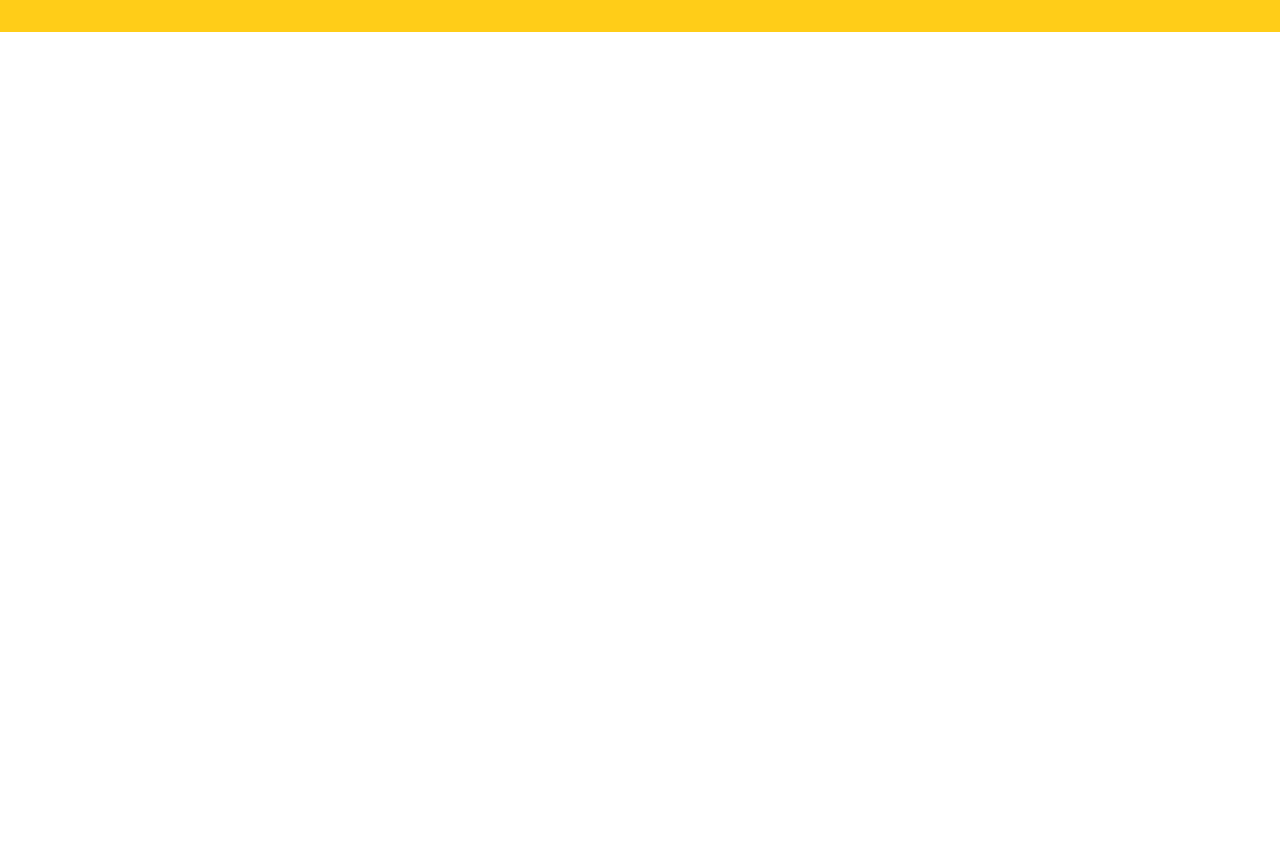
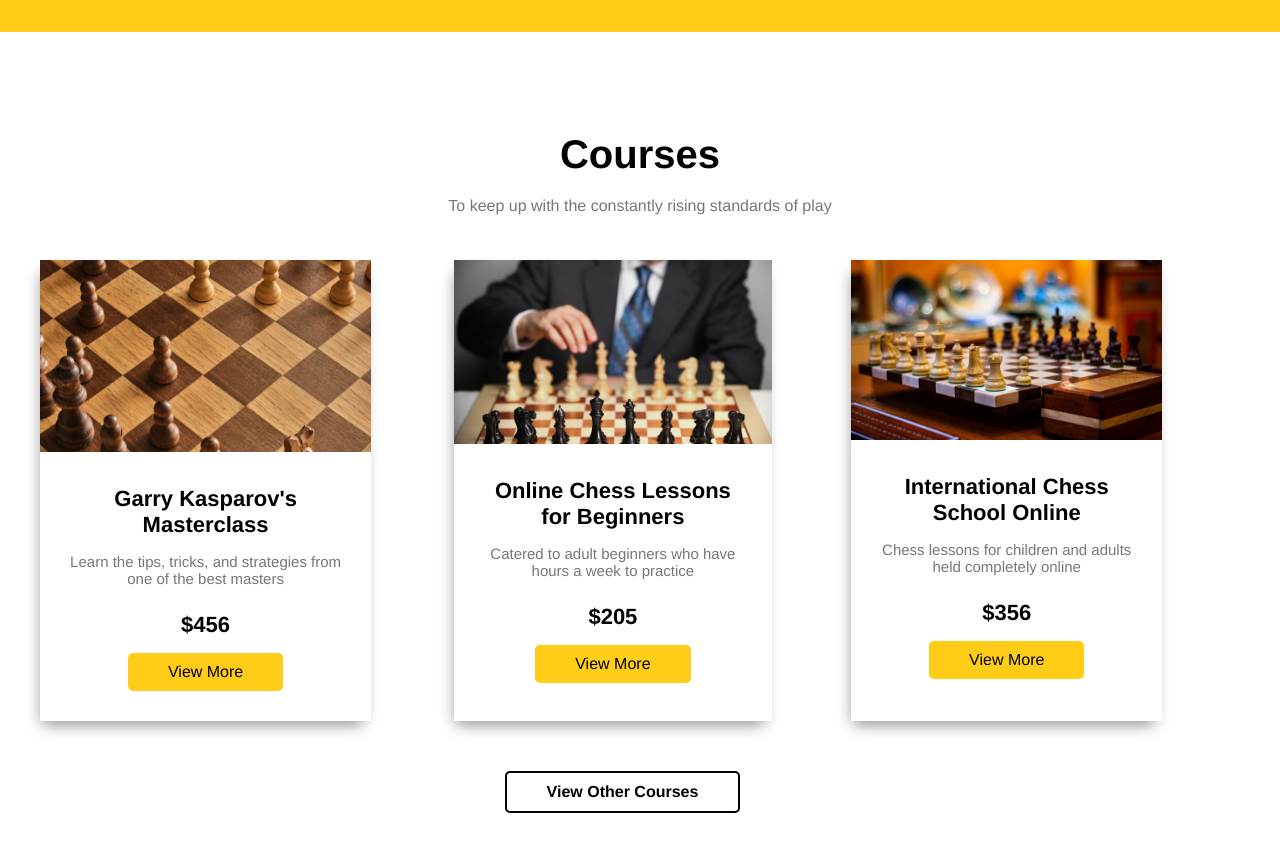
Before and after one commit to ChmielewskiGianpiero/proj-html-vuejs, a Vue app: page / in a window 1280 px wide. Shown: the part 1880-2732 px from the top of the page. Before the commit the page ends 1912 px from the top, so only its background shows below. Built offline with nearby package versions, Linux system fonts and the light colour scheme.

Commit message:
ADD - app-section-cards

```diff
--- a/src/components/AppMain.vue
+++ b/src/components/AppMain.vue
@@ -1,11 +1,12 @@
 <script>
 import AppSectionServices from './AppSectionServices.vue';
 import AppSectionPhoto from './AppSectionPhoto.vue';
+import AppSectionCards from './AppSectionCards.vue';
 import { store } from '../store';
 
 export default  {
   components:{
-    AppSectionServices,AppSectionPhoto
+    AppSectionServices,AppSectionPhoto,AppSectionCards
   },
   data (){
       return {
@@ -24,6 +25,7 @@
 <template>
     <AppSectionServices :item="store.educationCard"/>
     <AppSectionPhoto :item="store.gallery"/>
+    <AppSectionCards :item="store.cards"/>
 
 
 </template>
--- /dev/null
+++ b/src/components/AppSectionCards.vue
@@ -0,0 +1,127 @@
+<script>
+
+export default  {
+    props: {
+      item: {
+          type: Object,
+          required: true
+      }
+  },
+  data (){
+      return {
+
+    }
+  },
+  methods:{
+
+  },
+  created (){
+
+  }
+}
+</script>
+
+<template>
+    <div class="container-md">
+        <div class="title-cards">
+            <h3>Courses</h3>
+            <p>To keep up with the constantly rising standards of play</p>
+        </div>
+        <div class="row">
+            <div class="col" v-for="(card,i) in item" :key="i">
+                <div class="card">
+                    <div class="card-header">
+                        <img class="card-img" :src="card.srcPath" alt="">
+                    </div>
+                    <div class="card-body">
+                        <h4 class="card-title"> {{ card.title }} </h4>
+                        <p class="card-text"> {{ card.text }} </p>
+                        <div class="price"> {{ card.price }} </div>
+                        <div class="btn-card">
+                            <a class="btn" href="#">View More</a>
+                        </div>
+                    </div>
+                </div>
+            </div>
+        </div>
+        <div class="btn-section">
+            <a  href="#">View Other Courses</a>
+        </div>
+
+    </div>
+</template>
+
+<style lang="scss" scoped>
+@use '../styles/partials/variables' as *;
+
+
+.btn-section{
+    color: $dark;
+    display: flex;
+    justify-content: center;
+    padding: 50px 35px 65px 0px;
+
+    a {
+        padding: 10px 40px;
+        border-radius: 5px;
+        font-weight: bold;
+        border: 2px solid $dark;
+    }
+}
+
+.card-title, .price{
+    font-size: 22px;
+    font-weight: bold;
+}
+
+.card-text {
+    font-size: 15px;
+    margin-bottom: 10px;
+    color: $light_grey;
+}
+
+.title-cards{
+    text-align: center;
+    padding-top: 100px;
+
+    h3{
+        font-size: 40px;
+        margin-bottom: 20px;
+    }
+
+    p {
+        color: $light_grey;
+        padding-bottom: 45px;
+    }
+}
+
+.card{
+    text-align: center;
+    box-shadow: -3px 8px 15px -5px #888888;
+    max-width: 80%;
+    height: 100%;
+}
+
+.card-body{
+    padding: 30px;
+    display: flex;
+    flex-direction: column;
+    gap: 15px;
+}
+
+.card-img{
+    width: 100%;
+}
+
+.btn-card{
+    display: flex;
+    justify-content: center;
+
+   .btn {
+        background-color: $secondary_color ;
+        color: $dark;
+        font-weight: 100;
+    }
+}
+
+</style>
--- a/src/components/AppSectionPhoto.vue
+++ b/src/components/AppSectionPhoto.vue
@@ -6,18 +6,7 @@
          type: Object,
          required: true
      }
- },
-  data (){
-      return {
-
-    }
-  },
-  methods:{
-
-  },
-  created (){
-
-  }
+ }
 }
 </script>
 
--- a/src/store.js
+++ b/src/store.js
@@ -68,6 +68,27 @@
       {
         src: '/public/mt-2236-home-gallery4.jpg'
       }
+    ],
+
+    cards: [
+      {
+        srcPath: '/public/mt-2236-home-img1.jpg',
+        title: "Garry Kasparov's Masterclass",
+        text: 'Learn the tips, tricks, and strategies from one of the best masters',
+        price: '$456'
+      },
+      {
+        srcPath: '/public/mt-2236-home-img2.jpg',
+        title: "Online Chess Lessons for Beginners",
+        text: 'Catered to adult beginners who have hours a week to practice',
+        price: '$205'
+      },
+      {
+        srcPath: '/public/mt-2236-home-img3.jpg',
+        title: "International Chess School Online",
+        text: 'Chess lessons for children and adults held completely online',
+        price: '$356'
+      },
     ]
 }
 )
--- a/src/styles/general.scss
+++ b/src/styles/general.scss
@@ -49,6 +49,10 @@
     flex-basis: calc((100% / 12) * 12);
 }
 
+.col-4{
+    flex-basis: calc((100% / 12) * 12);
+}
+
 .btn{
     padding: 10px 40px;
     border-radius: 5px;
```
